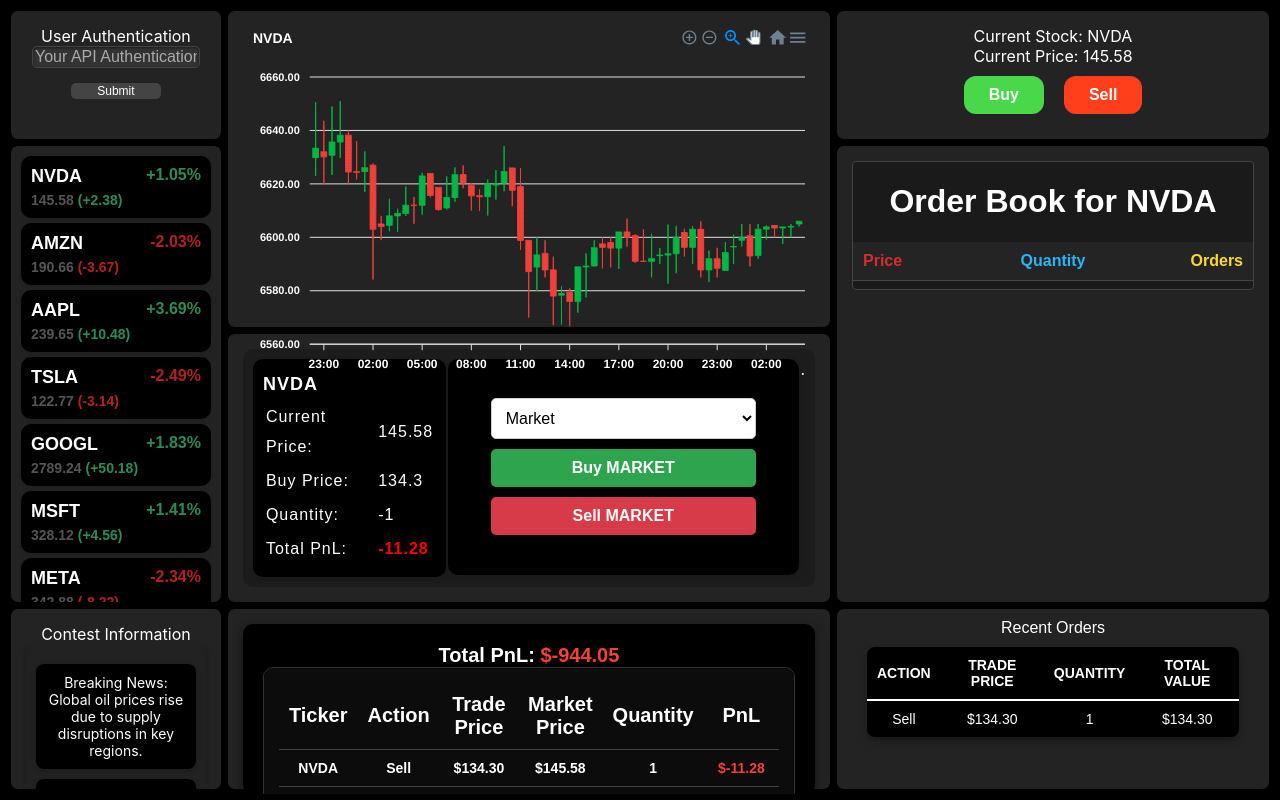
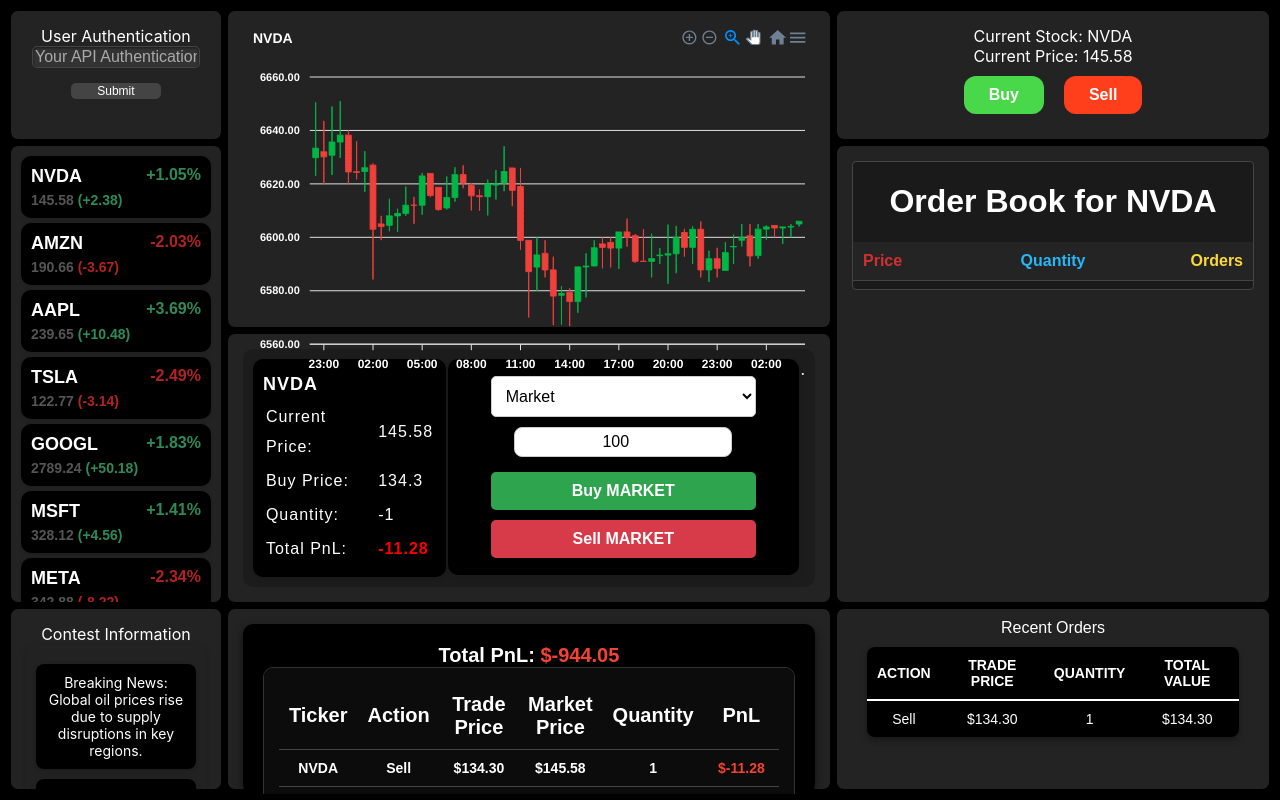
Before and after one commit to Nehal70/Trading-Competition, a React (Create React App) app: page / in a window 1280 px wide. Built offline with nearby package versions, Linux system fonts and the light colour scheme.

Commit message:
Added Quantity

```diff
--- a/src/widgets/CurrentPositionWidget.css
+++ b/src/widgets/CurrentPositionWidget.css
@@ -116,3 +116,22 @@
 .sell-button:hover {
   background-color: #b5272c;
 }
+
+.quantity-input {
+  width: 100%;
+  padding: 10px;
+  border: 1px solid #ccc;
+  border-radius: 5px;
+  font-size: 16px;
+  text-align: center;
+  background-color: white;
+  color: black;
+  box-shadow: 0 1px 3px rgba(0, 0, 0, 0.1);
+  margin-bottom: 10px;
+}
+
+.quantity-input:focus {
+  outline: none;
+  border-color: #2ea44f;
+  box-shadow: 0 0 5px rgba(46, 164, 79, 0.5);
+}
--- a/src/widgets/CurrentPositionWidget.js
+++ b/src/widgets/CurrentPositionWidget.js
@@ -25,11 +25,11 @@
     const[amount, setAmount] = useState(100);
 
     const handleBuy = () => {
-        console.log('Buy order placed for ${selectedStock} with order type: ${orderType}')
+        console.log(`Buy order placed for ${selectedStock} shares of ${selectedStock} with order type: ${orderType}`)
     };
 
     const handleSell = () => {
-        console.log(`Sell order placed for ${selectedStock} with order type: ${orderType}`);
+        console.log(`Sell order placed for ${selectedStock} shares of ${selectedStock}  with order type: ${orderType}`);
     };
 
     return (
@@ -68,6 +68,13 @@
                     <option value="limit">Limit</option>
                     <option value="stop">Stop</option>
                 </select>
+                <input
+                    type="number"
+                    className="quantity-input"
+                    value={amount}  // Display the current state value (default is 100)
+                    onChange={(e) => setAmount(Number(e.target.value))} // Update state as user types
+                    placeholder="Quantity"
+                />
                 <button className="buy-button" onClick={handleBuy}>
                        Buy {orderType.toUpperCase()}
                 </button>
```
